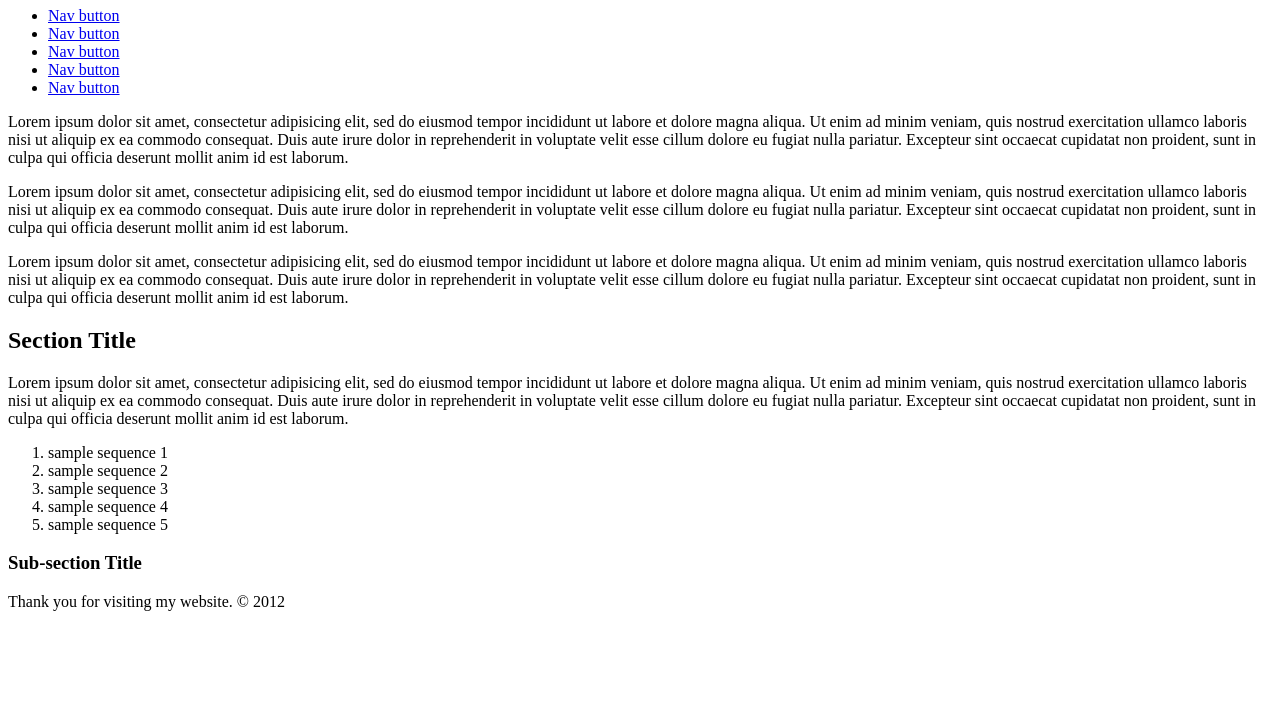
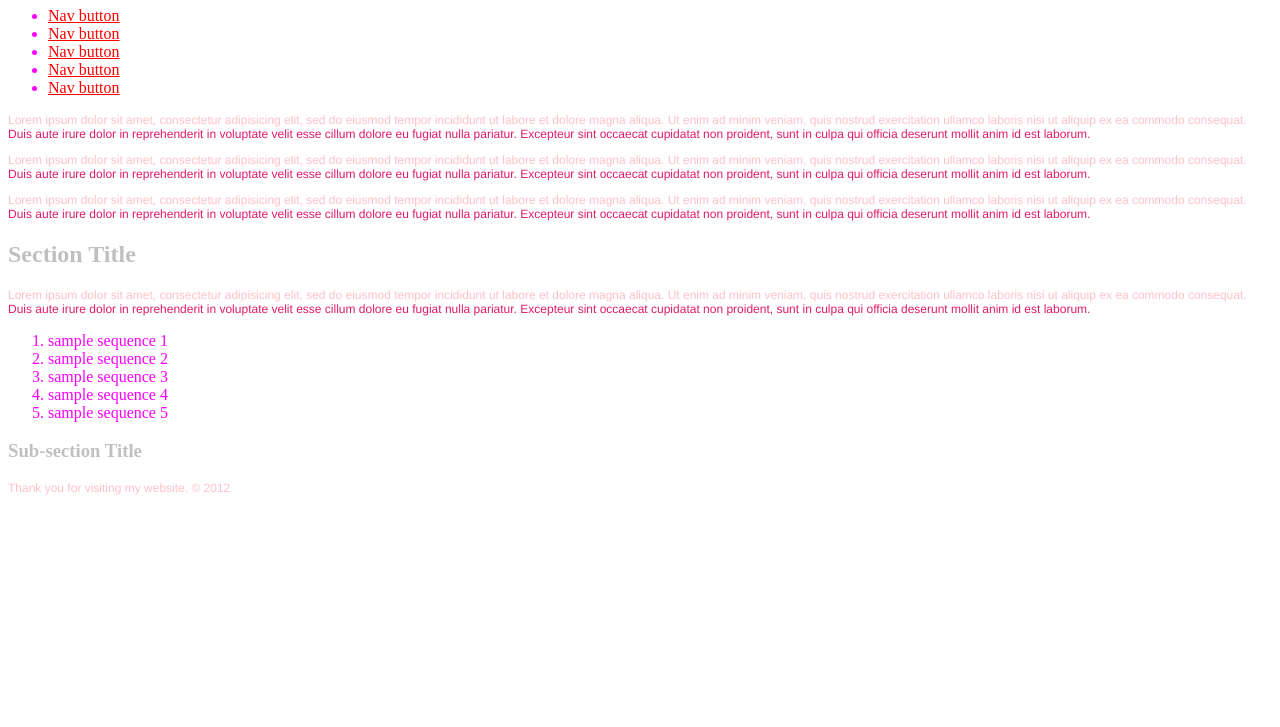
Before and after one commit to brownsusan/dws, a plain HTML site: page Brown_Susan_Lab1/index_linked.html in a window 1280 px wide. Shown: the part 73-800 px from the top of the page. Drawn offline with Linux system fonts and the light colour scheme.

Commit message:
Added link tag

```diff
--- a/Brown_Susan_Lab1/index_linked.html
+++ b/Brown_Susan_Lab1/index_linked.html
@@ -3,6 +3,7 @@
 	<head>
 		<title>DWS Lab 1</title>
 		<meta charset="utf-8"/>
+		<link rel="stylesheet" href="/dws/Brown_Susan_Lab1/css/main.css">
 	</head>
 	<body>
 		<h1>Company Name</h1>
```
